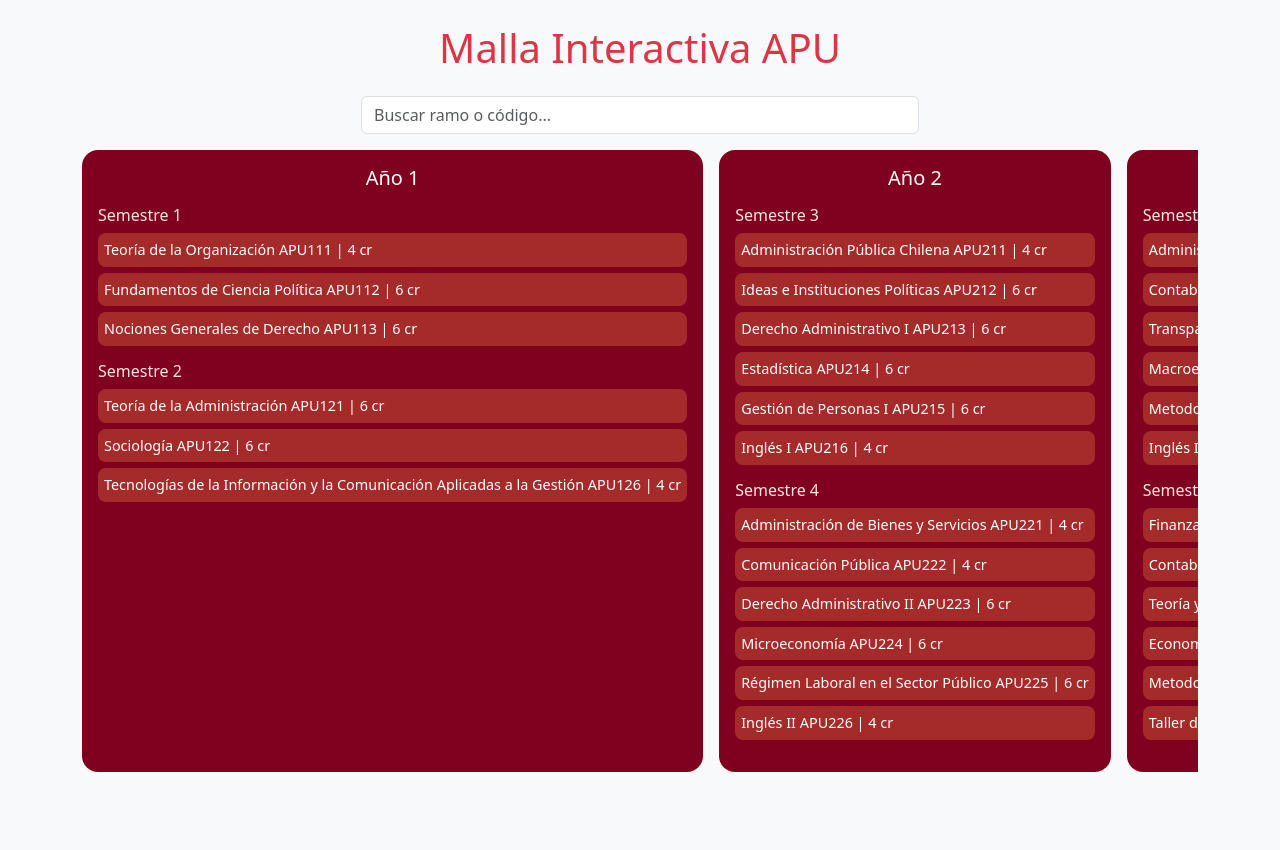
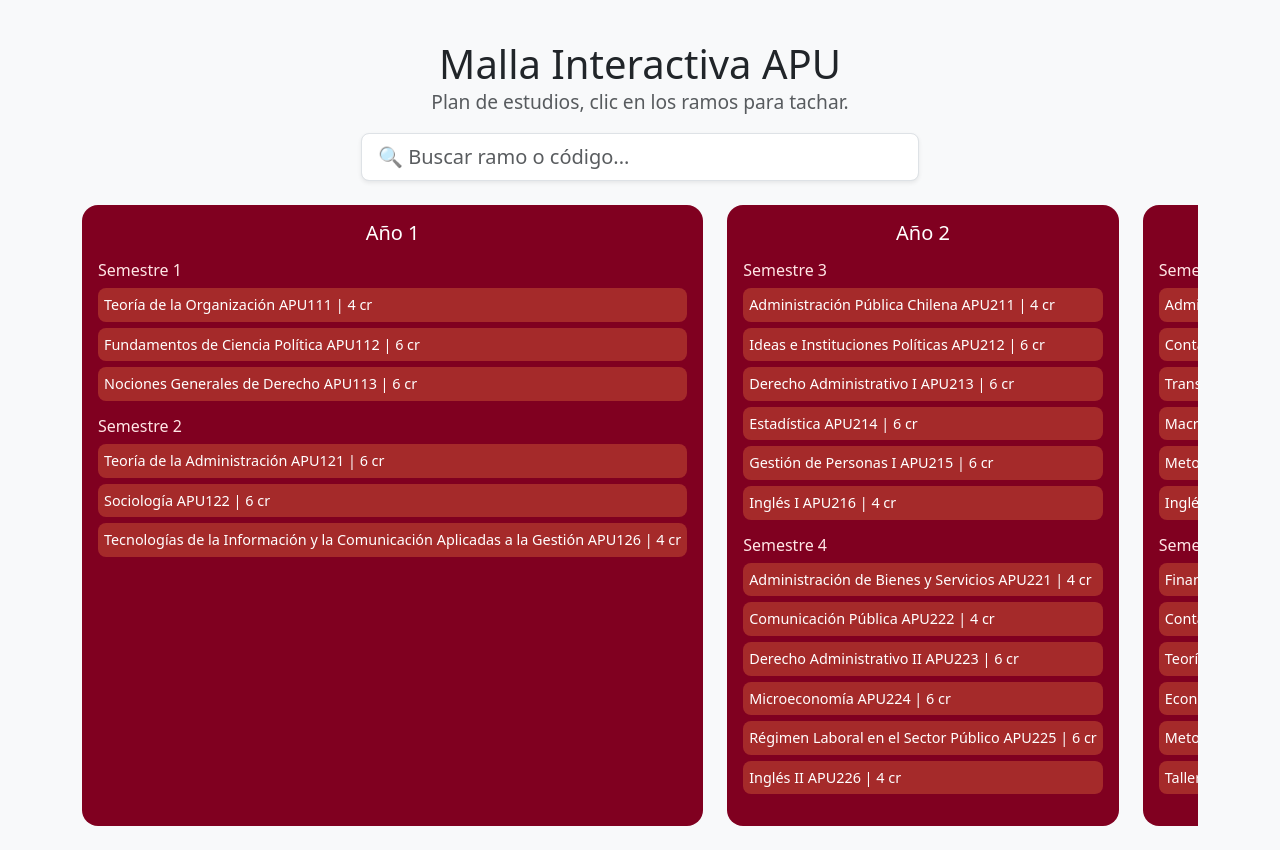
Before and after one commit to thetonijua/malla, a plain HTML site: page index.html in a window 1280 px wide. Before the commit the page ends 800 px from the top, so only its background shows below. Drawn offline with nearby package versions, Linux system fonts and the light colour scheme.

Commit message:
Update index.html

```diff
--- a/index.html
+++ b/index.html
@@ -4,18 +4,20 @@
   <meta charset="UTF-8" />
   <meta name="viewport" content="width=device-width, initial-scale=1.0"/>
   <title>Malla Interactiva APU</title>
-  <!-- Bootstrap 5 desde CDN -->
+  <!-- Bootstrap CDN -->
   <link href="https://cdn.jsdelivr.net/npm/bootstrap@5.3.3/dist/css/bootstrap.min.css" rel="stylesheet">
   <link rel="stylesheet" href="styles.css">
 </head>
 <body class="bg-light p-4">
   <div class="container">
-    <h1 class="text-center text-danger mb-4">Malla Interactiva APU</h1>
-    <div class="mb-3 text-center">
-      <input type="text" id="q" class="form-control w-50 mx-auto" placeholder="Buscar ramo o código...">
+    <div class="py-3 text-center">
+      <h1 class="malla-titulo mb-0">Malla Interactiva <span class="aputitle">APU</span></h1>
+      <small class="text-muted fw-light" style="font-size:1.2rem;">Plan de estudios, clic en los ramos para tachar.</small>
     </div>
-    <!-- Aquí va la malla -->
-    <div id="malla" class="d-flex gap-3 flex-nowrap overflow-auto"></div>
+    <div class="mb-4 text-center">
+      <input type="text" id="q" class="form-control form-control-lg w-50 mx-auto shadow-sm" placeholder="🔍 Buscar ramo o código...">
+    </div>
+    <div id="malla"></div>
   </div>
   <script src="script.js"></script>
 </body>
```
